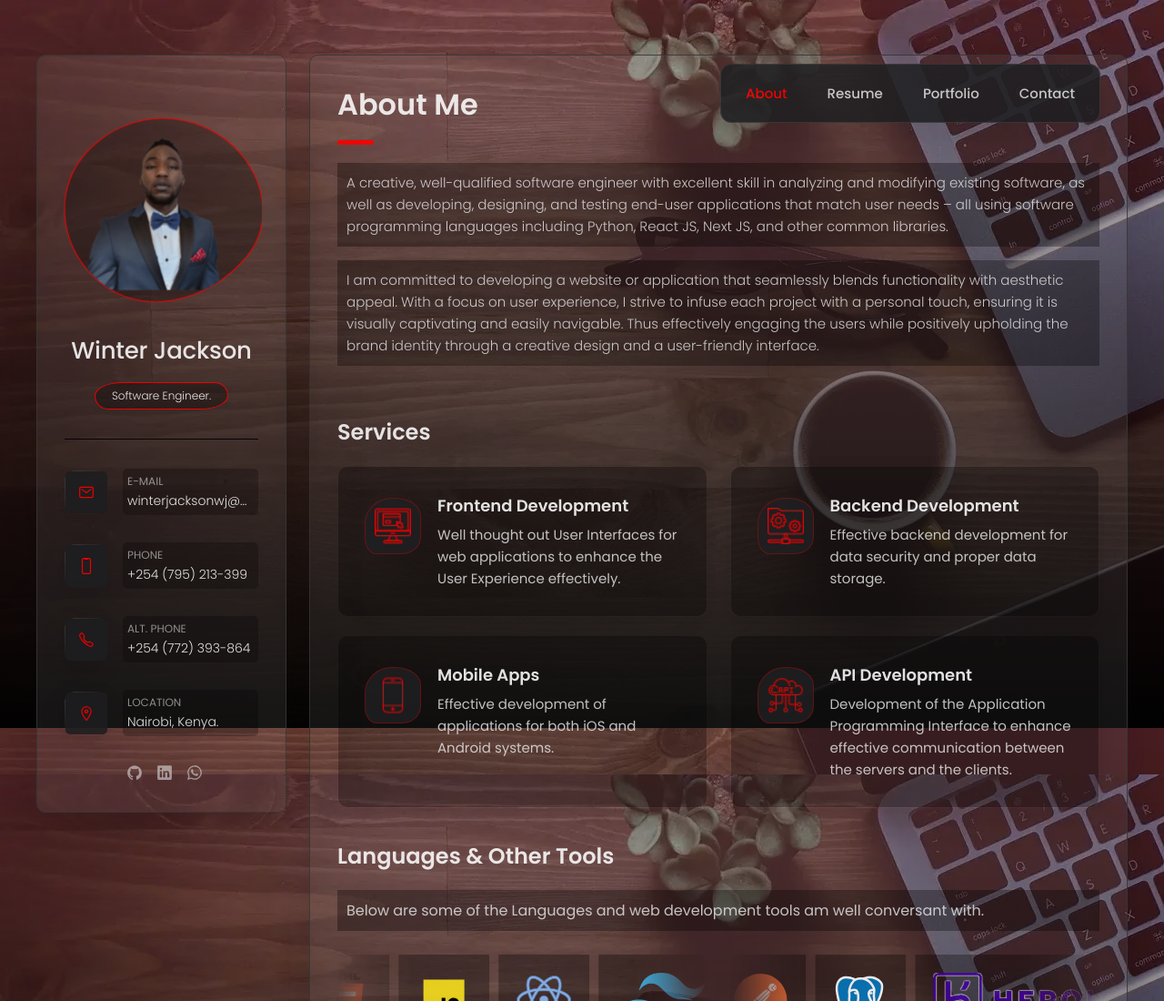
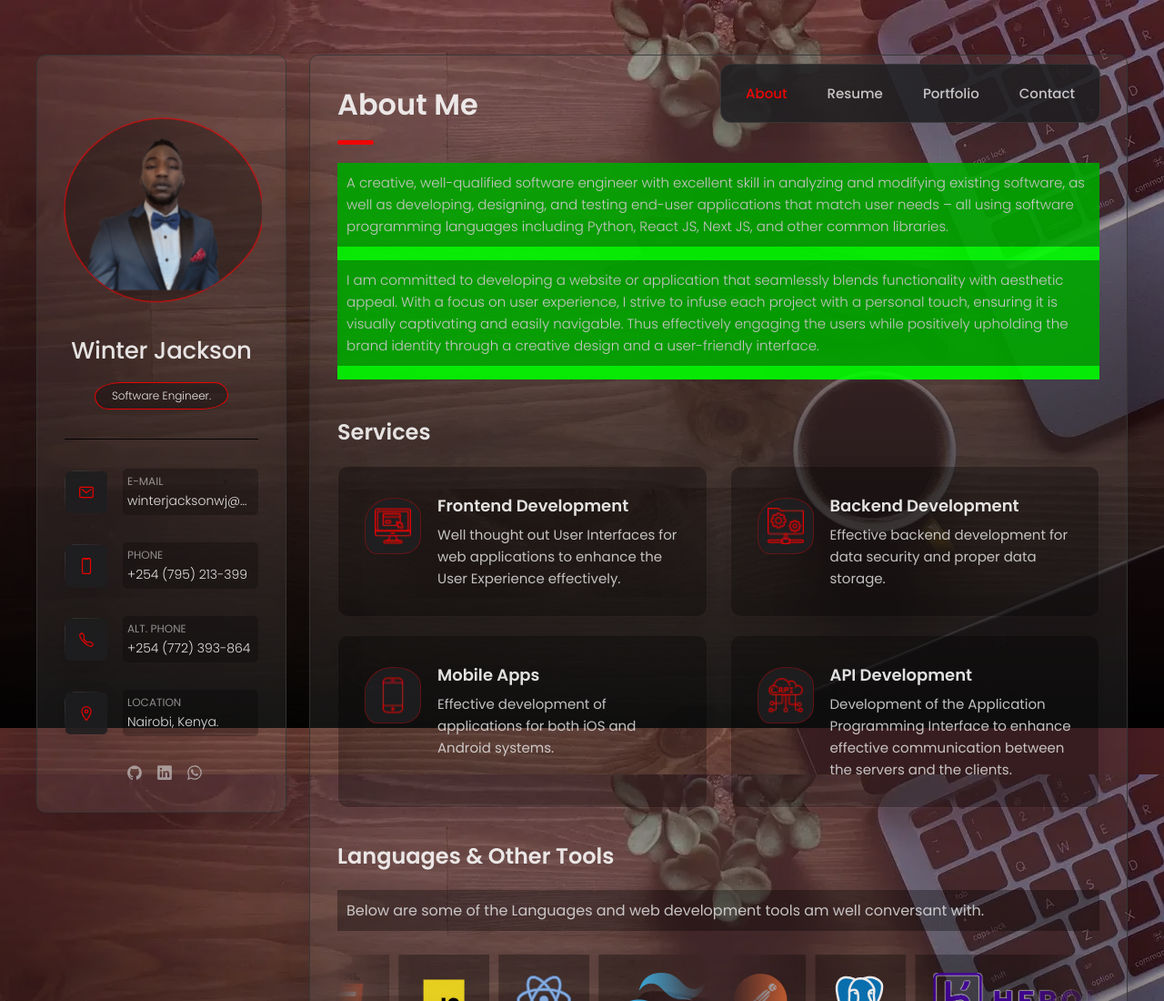
Before and after one commit to WinterJackson/WinterJackson.github.io, a plain HTML site: page index.html in a window 1280 px wide. Shown: the top 1100 px of the page at 91% size. Drawn offline with nearby package versions, Linux system fonts and the light colour scheme.

Commit message:
made few modifications

```diff
--- a/assets/css/style.css
+++ b/assets/css/style.css
@@ -594,6 +594,7 @@ main {
 .about .article-title { margin-bottom: 15px; }
 
 .about-text {
+  background-color: lime;
   color: var(--light-gray);
   font-size: var(--fs-6);
   font-weight: var(--fw-300);
```
